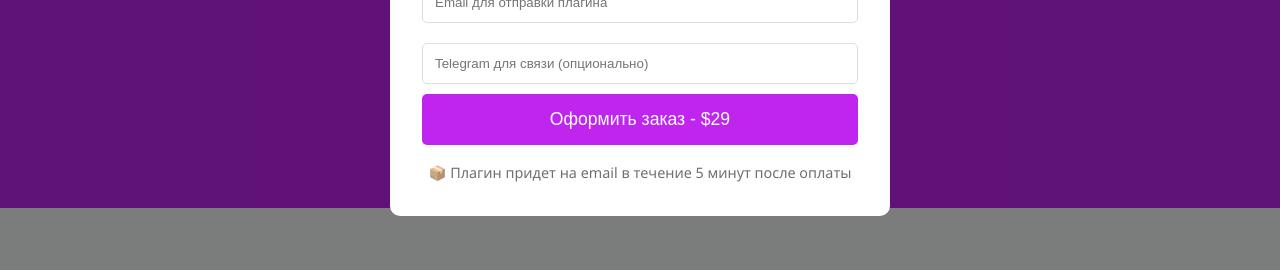
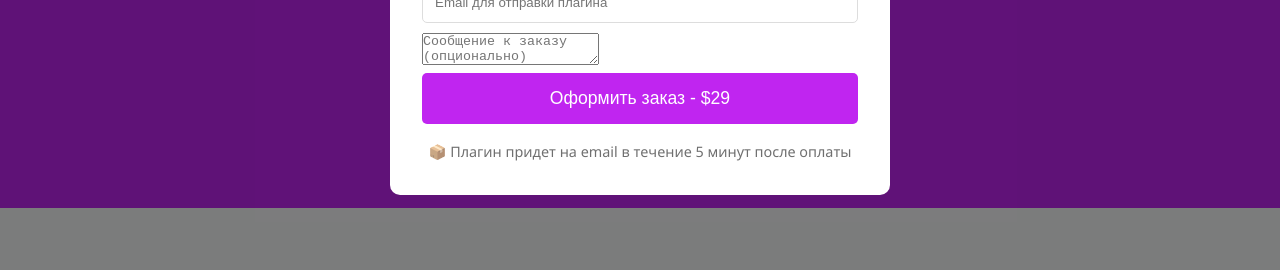
Before and after one commit to TelegramStockAlert/tsa-plugin-landing, a plain HTML site: page index.html in a window 1280 px wide. Both pictures are taken after a click on the button "Купить плагин сейчас". Shown: the part 287-557 px from the top of the page. Drawn offline with Linux system fonts and the light colour scheme.

Commit message:
Update index.html

```diff
--- a/index.html
+++ b/index.html
@@ -16,6 +16,7 @@
             <div class="guarantee">✅ Гарантия работы 30 дней</div>
         </div>
     </header>
+
     <section class="features">
         <div class="container">
             <h2>Преимущества WordPress-плагина</h2>
@@ -35,6 +36,7 @@
             </div>
         </div>
     </section>
+
     <section class="how-it-works">
         <div class="container">
             <h2>Как это работает?</h2>
@@ -54,6 +56,7 @@
             </div>
         </div>
     </section>
+
     <footer>
         <div class="container">
             <p>© 2025 Telegram Stock Alert. Все права защищены.</p>
@@ -64,10 +67,10 @@
         <div class="modal-content">
             <span class="close" onclick="closeOrderModal()">&times;</span>
             <h2>Оформление заказа</h2>
-            <form id="orderForm" action="https://formspree.io/f/your-form-id" method="POST">
+            <form id="orderForm" action="https://formspree.io/f/mzzjndkq" method="POST">
                 <input type="text" name="name" placeholder="Ваше имя" required>
                 <input type="email" name="email" placeholder="Email для отправки плагина" required>
-                <input type="text" name="telegram" placeholder="Telegram для связи (опционально)">
+                <textarea name="message" placeholder="Сообщение к заказу (опционально)"></textarea>
                 <input type="hidden" name="product" value="Telegram Stock Alert">
                 <button type="submit">Оформить заказ - $29</button>
             </form>
```
